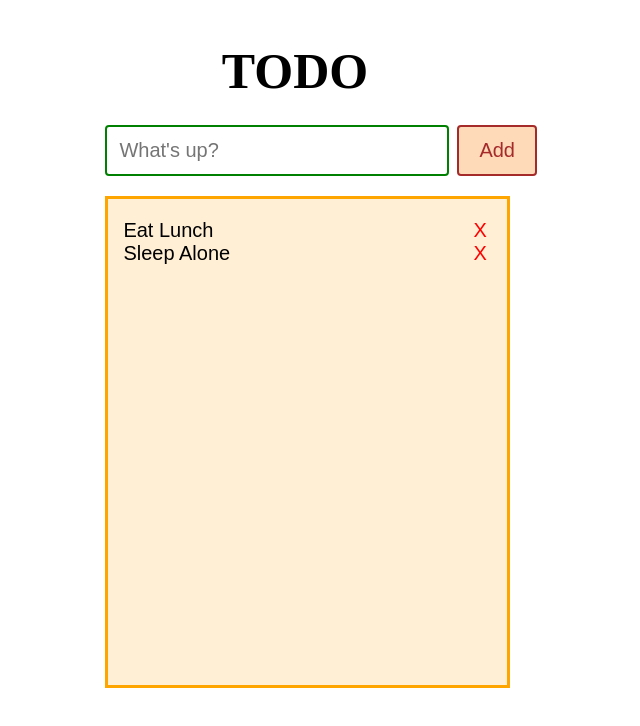
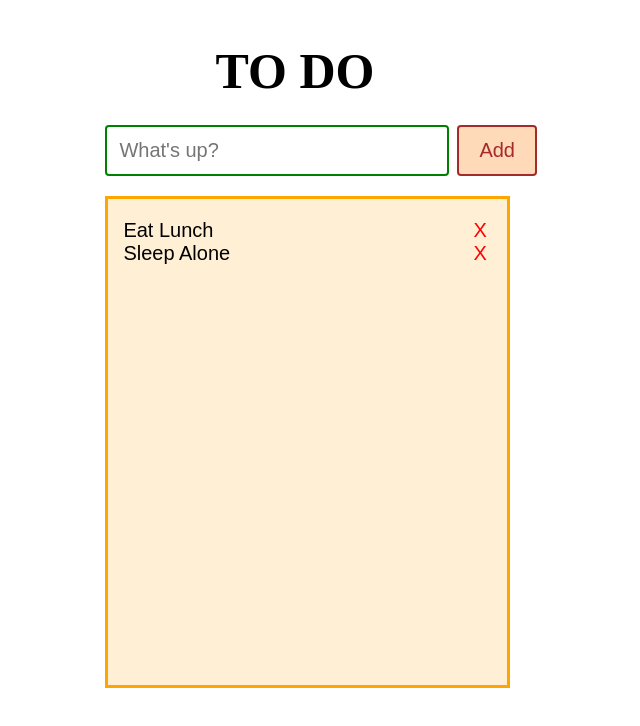
Before and after one commit to hesamuhammad/TODO, a plain HTML site: page index.html in a window 1280 px wide. Shown: the whole page, without its empty margins (345-985 px from the left). Drawn offline with Linux system fonts and the light colour scheme.

Commit message:
change dikit

```diff
--- a/index.html
+++ b/index.html
@@ -8,7 +8,7 @@
     <link rel="stylesheet" href="index.css">
 </head>
 <body>
-        <h2>TODO</h2>
+        <h2>TO DO</h2>
     <main>
         <form action="/action_page.php">
             <input type="text" id="whatsup" name="var1" placeholder="What's up?">
```
Also changed, not shown: index.js (added).
